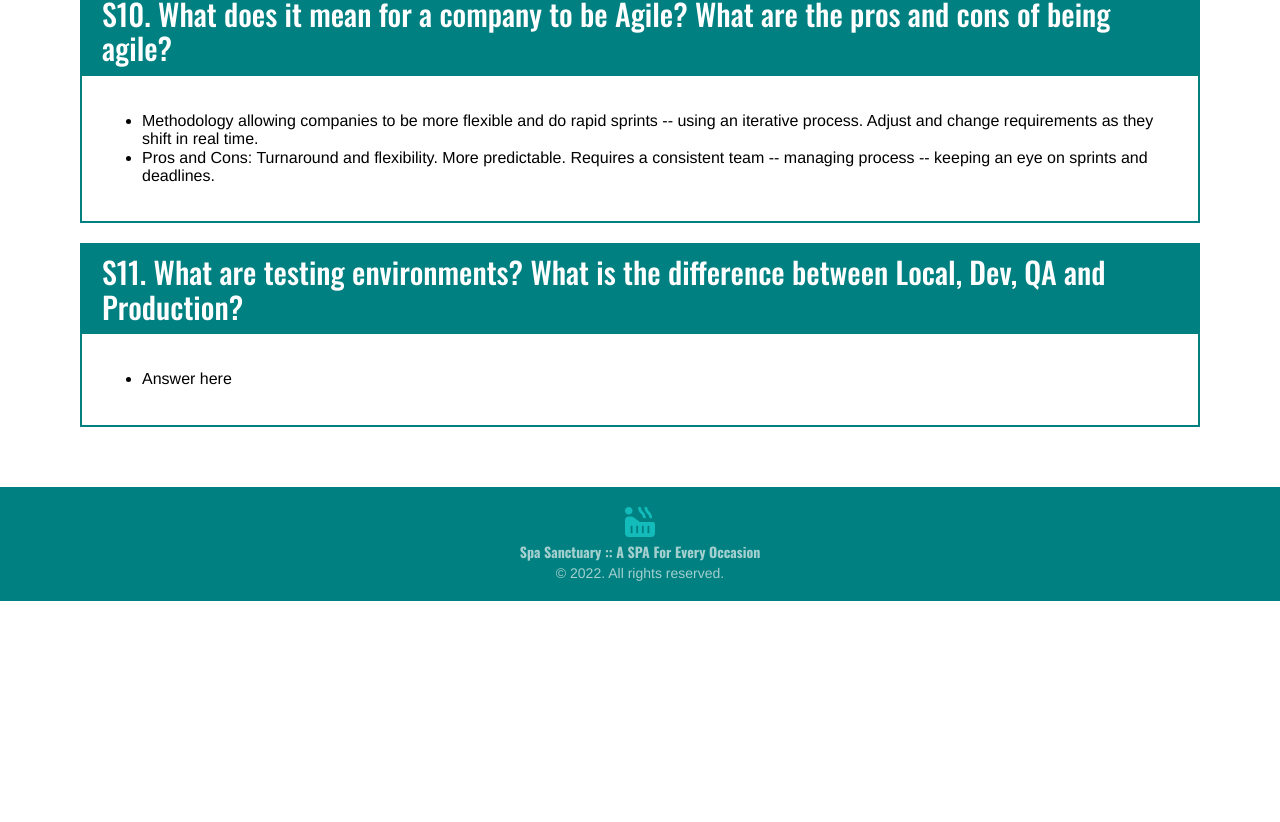
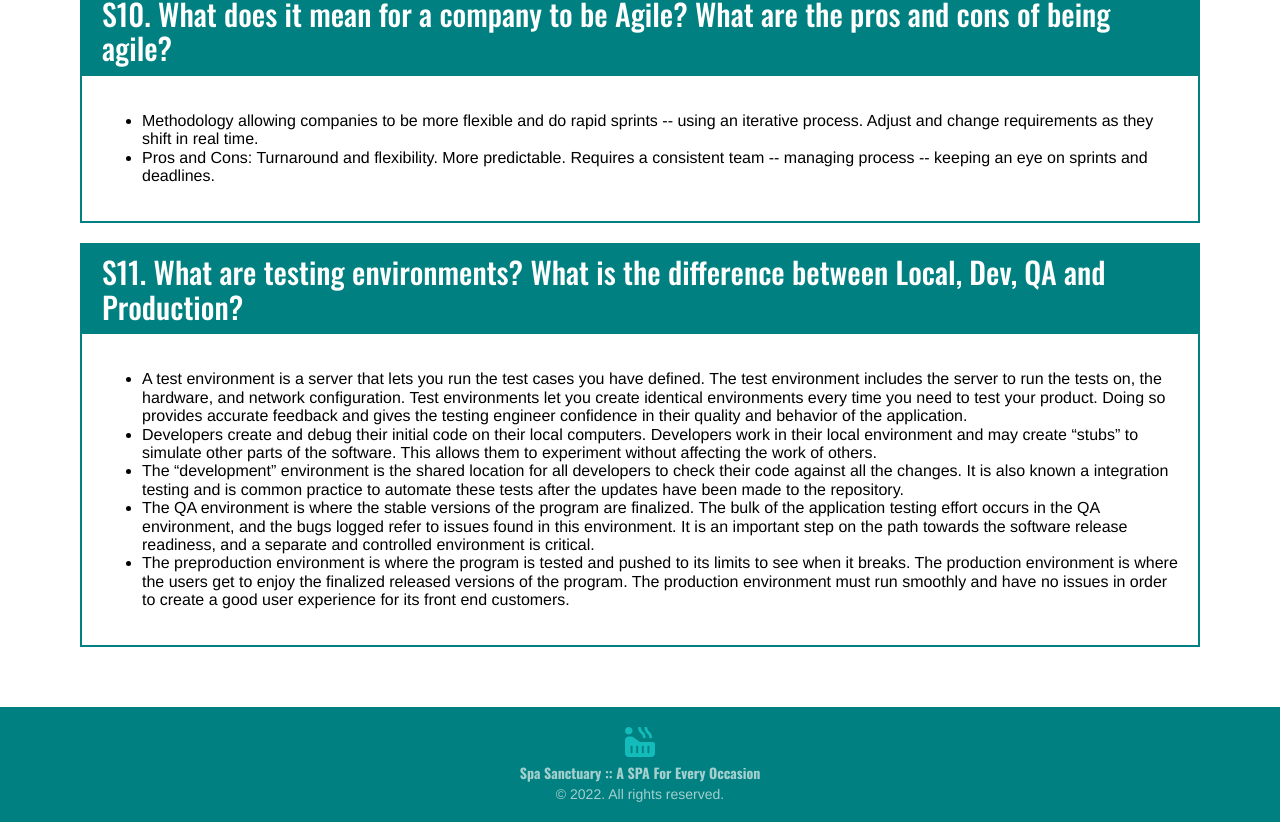
Before and after one commit to claireyz/Web-1-Zhao-Claire-Final, a React (Create React App) app: page /homework in a window 1280 px wide. Shown: the part 2570-3392 px from the top of the page. Before the commit the page ends 3171 px from the top, so only its background shows below. Built offline with nearby package versions, Linux system fonts and the light colour scheme.

Commit message:
Adding Essay Answer

```diff
--- a/src/React/Homework/Essays/Essays.jsx
+++ b/src/React/Homework/Essays/Essays.jsx
@@ -83,7 +83,11 @@ const Essays = () => {
 
             <Essay q='S11.  What are testing environments? What is the difference between Local, Dev, QA and Production?' >
                 <ul>
-                    <li>Answer here </li>
+                    <li> A test environment is a server that lets you run the test cases you have defined. The test environment includes the server to run the tests on, the hardware, and network configuration. Test environments let you create identical environments every time you need to test your product. Doing so provides accurate feedback and gives the testing engineer confidence in their quality and behavior of the application.  </li>
+                    <li> Developers create and debug their initial code on their local computers. Developers work in their local environment and may create “stubs” to simulate other parts of the software. This allows them to experiment without affecting the work of others. </li>
+                    <li> The “development” environment is the shared location for all developers to check their code against all the changes. It is also known a integration testing and is common practice to automate these tests after the updates have been made to the repository. </li>
+                    <li> The QA environment is where the stable versions of the program are finalized. The bulk of the application testing effort occurs in the QA environment, and the bugs logged refer to issues found in this environment. It is an important step on the path towards the software release readiness, and a separate and controlled environment is critical. </li>
+                    <li> The preproduction environment is where the program is tested and pushed to its limits to see when it breaks. The production environment is where the users get to enjoy the finalized released versions of the program. The production environment must run smoothly and have no issues in order to create a good user experience for its front end customers. </li>
                 </ul>
             </Essay>
 
```
